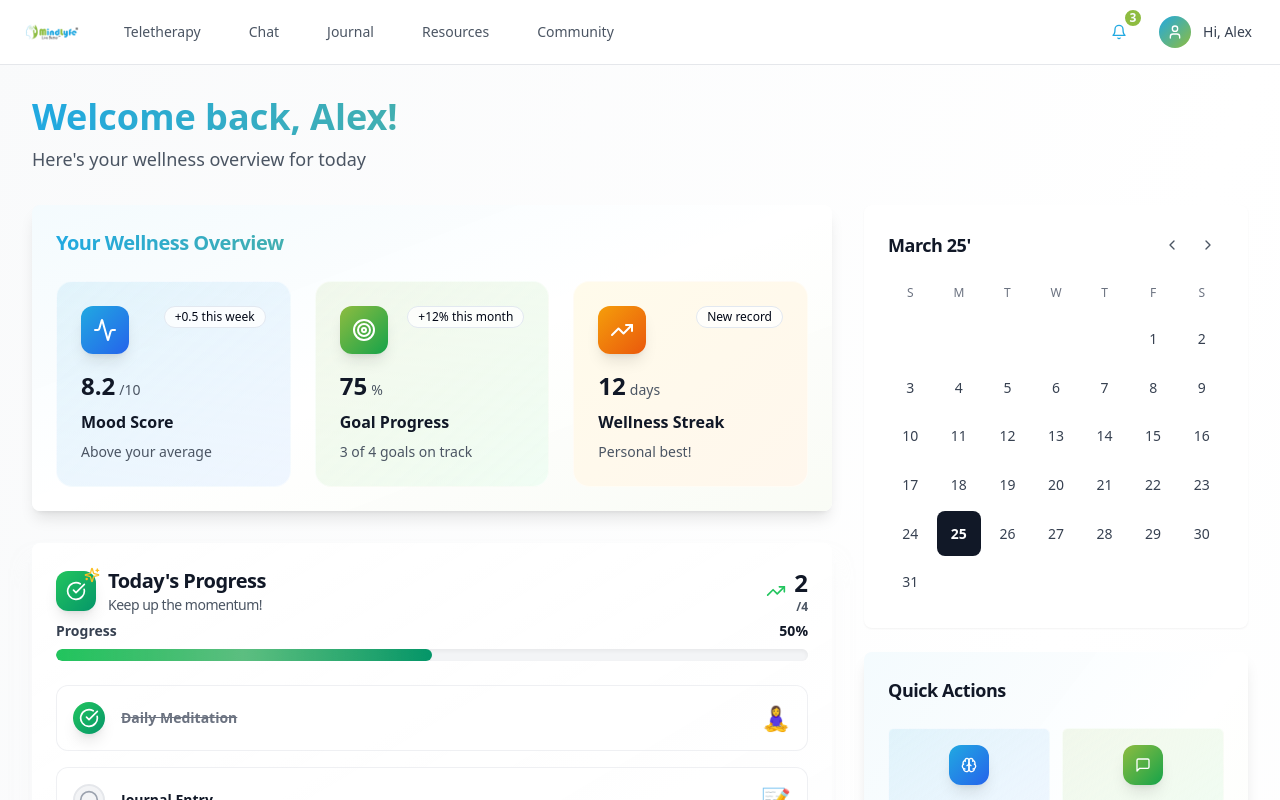
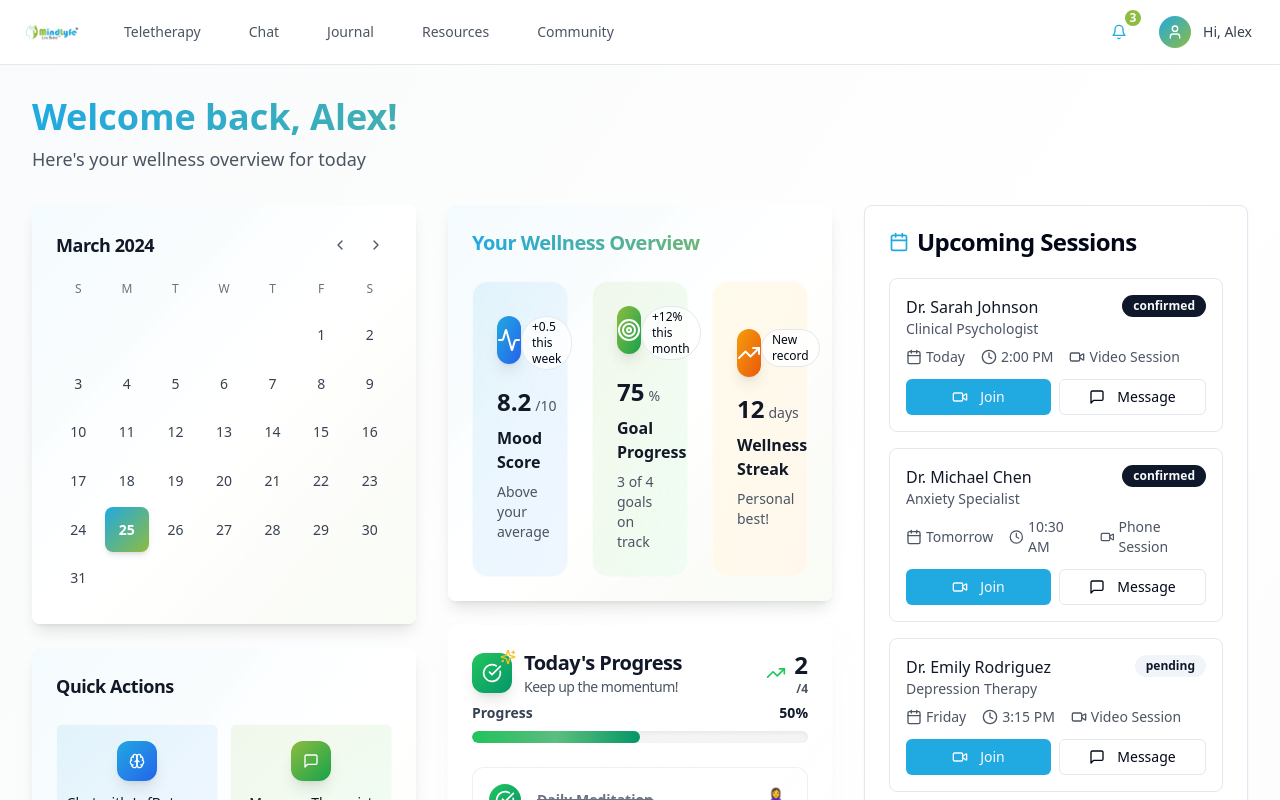
Before and after one commit to sserunkuumaibrahim/mindlyfe-auth-screens-hub, a React (Vite) app: page /dashboard in a window 1280 px wide. Shown: the top 800 px of the page. Built offline with nearby package versions, Linux system fonts and the light colour scheme.

Commit message:
Fix dashboard layout issues.
Corrected alignment issues and spacing problems on the desktop dashboard, ensuring components are properly arranged and filling the available space.

```diff
--- a/src/components/dashboard/CalendarWidget.tsx
+++ b/src/components/dashboard/CalendarWidget.tsx
@@ -51,33 +51,35 @@ const CalendarWidget = () => {
   };
 
   return (
-    <Card className="bg-white border-0 shadow-sm hover:shadow-md transition-shadow">
-      <CardHeader className="pb-3 md:pb-4">
+    <Card className="relative overflow-hidden bg-white/90 backdrop-blur-sm border-0 shadow-lg hover:shadow-xl transition-all duration-300">
+      <div className="absolute inset-0 bg-gradient-to-br from-mindlyfe-blue/5 via-transparent to-mindlyfe-green/5" />
+
+      <CardHeader className="relative pb-3">
         <div className="flex items-center justify-between">
-          <CardTitle className="text-base md:text-lg font-semibold text-gray-900">
-            {monthNames[currentDate.getMonth()]} {currentDate.getDate()}'
+          <CardTitle className="text-lg font-bold text-gray-900">
+            {monthNames[currentDate.getMonth()]} {currentDate.getFullYear()}
           </CardTitle>
           <div className="flex items-center gap-1">
             <button
               onClick={() => navigateMonth('prev')}
-              className="w-7 h-7 md:w-8 md:h-8 flex items-center justify-center rounded-lg hover:bg-gray-100 transition-colors"
+              className="w-8 h-8 flex items-center justify-center rounded-lg hover:bg-gray-100 transition-colors"
             >
-              <ChevronLeft className="w-3 h-3 md:w-4 md:h-4 text-gray-600" />
+              <ChevronLeft className="w-4 h-4 text-gray-600" />
             </button>
             <button
               onClick={() => navigateMonth('next')}
-              className="w-7 h-7 md:w-8 md:h-8 flex items-center justify-center rounded-lg hover:bg-gray-100 transition-colors"
+              className="w-8 h-8 flex items-center justify-center rounded-lg hover:bg-gray-100 transition-colors"
             >
-              <ChevronRight className="w-3 h-3 md:w-4 md:h-4 text-gray-600" />
+              <ChevronRight className="w-4 h-4 text-gray-600" />
             </button>
           </div>
         </div>
       </CardHeader>
 
-      <CardContent className="pt-0 px-3 md:px-6">
+      <CardContent className="relative pt-0">
         <div className="grid grid-cols-7 gap-1 mb-2">
           {daysOfWeek.map((day) => (
-            <div key={`day-${day}`} className="text-center text-xs font-medium text-gray-500 py-1 md:py-2">
+            <div key={`day-${day}`} className="text-center text-xs font-medium text-gray-500 py-2">
               {day}
             </div>
           ))}
@@ -87,11 +89,11 @@ const CalendarWidget = () => {
           {days.map((day, index) => (
             <div
               key={`date-${index}-${day}`}
-              className={`aspect-square flex items-center justify-center text-xs md:text-sm rounded-lg transition-colors ${
+              className={`aspect-square flex items-center justify-center text-sm rounded-lg transition-colors ${
                 day === null
                   ? ''
                   : day === today
-                  ? 'bg-gray-900 text-white font-semibold'
+                  ? 'bg-gradient-to-br from-mindlyfe-blue to-mindlyfe-green text-white font-semibold shadow-md'
                   : 'text-gray-700 hover:bg-gray-100 cursor-pointer'
               }`}
             >
--- a/src/pages/Dashboard.tsx
+++ b/src/pages/Dashboard.tsx
@@ -25,31 +25,52 @@ const Dashboard = () => {
           <p className="text-gray-600 text-lg">Here's your wellness overview for today</p>
         </div>
 
-        {/* Desktop Layout */}
-        <div className="hidden lg:grid lg:grid-cols-12 gap-8">
-          {/* Main Content - Left Column */}
-          <div className="lg:col-span-8 space-y-8">
+        {/* Desktop Layout - 3 column grid */}
+        <div className="hidden lg:grid lg:grid-cols-3 gap-8">
+          {/* Left Column */}
+          <div className="space-y-6">
+            <CalendarWidget />
+            <QuickActions />
+            <SupportCenter />
+          </div>
+
+          {/* Middle Column */}
+          <div className="space-y-6">
             <WellnessOverview />
             <TodayProgress progressItems={progressItems} />
           </div>
 
-          {/* Sidebar - Right Column */}
-          <div className="lg:col-span-4 space-y-6">
+          {/* Right Column */}
+          <div className="space-y-6">
+            <UpcomingSessions />
+            <RecentAccomplishments />
+            <RecentActivity activities={activities} />
+          </div>
+        </div>
+
+        {/* Tablet Layout - 2 column grid */}
+        <div className="hidden md:grid lg:hidden md:grid-cols-2 gap-6">
+          {/* Left Column */}
+          <div className="space-y-6">
+            <WellnessOverview />
+            <TodayProgress progressItems={progressItems} />
+            <RecentActivity activities={activities} />
+          </div>
+
+          {/* Right Column */}
+          <div className="space-y-6">
             <CalendarWidget />
             <QuickActions />
             <UpcomingSessions />
             <RecentAccomplishments />
             <SupportCenter />
-            <RecentActivity activities={activities} />
           </div>
         </div>
 
-        {/* Mobile Layout */}
-        <div className="lg:hidden space-y-6">
-          <div className="grid grid-cols-1 sm:grid-cols-2 gap-6">
-            <WellnessOverview />
-            <CalendarWidget />
-          </div>
+        {/* Mobile Layout - Single column */}
+        <div className="md:hidden space-y-6">
+          <WellnessOverview />
+          <CalendarWidget />
           <TodayProgress progressItems={progressItems} />
           <QuickActions />
           <UpcomingSessions />
```
